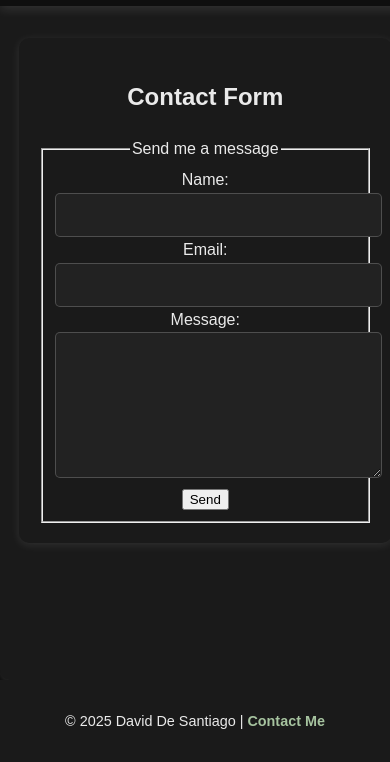
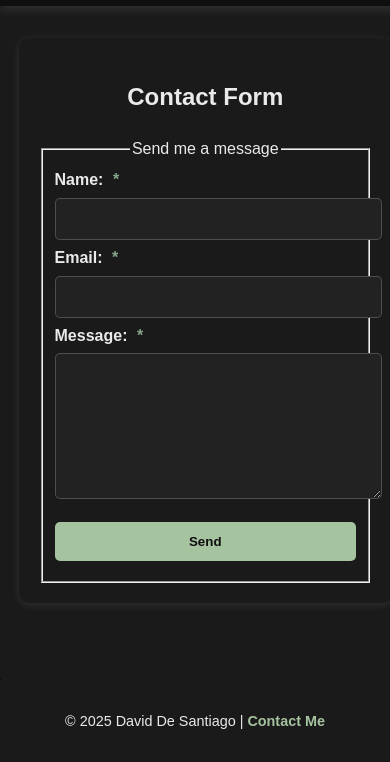
Before and after one commit to ddesantiag0/cse134b-hw4-portfolio, a plain HTML site: page contact.html in a window 390 px wide. Shown: the part 82-844 px from the top of the page. Drawn offline with Linux system fonts and the light colour scheme.

Commit message:
part 1 a

```diff
--- a/assets/css/styles.css
+++ b/assets/css/styles.css
@@ -269,12 +269,32 @@ main {
     text-align: center;
 }
 
+/* Center Form Fields & Adjust Spacing */
 #contact-form form {
     display: flex;
     flex-direction: column;
-    gap: 15px;
+    gap: 12px;
+    max-width: 450px;
+    margin: 0 auto;
 }
 
+/* Label Styling */
+#contact-form label {
+    font-weight: bold;
+    text-align: left;
+    display: block;
+    margin-bottom: 5px;
+    font-size: 1rem;
+}
+
+/* Required Field Indicator */
+#contact-form label .required {
+    color: var(--accent-color);
+    font-weight: bold;
+    margin-left: 5px;
+}
+
+/* Input & Textarea Styling */
 #contact-form input,
 #contact-form textarea {
     width: 100%;
@@ -284,12 +304,84 @@ main {
     font-size: 1rem;
     background: #222;
     color: var(--text-color);
+    margin-bottom: 5px;
 }
 
+/* Textarea Specific Adjustments */
 #contact-form textarea {
     resize: vertical;
     min-height: 120px;
 }
+
+/* Output Message Styling */
+output {
+    display: block;
+    font-size: 0.9rem;
+    margin-top: 3px;
+}
+
+/* Error Message Styling */
+.error {
+    color: red;
+    font-weight: bold;
+    display: none; /* Initially hidden */
+}
+
+/* Info Message Styling */
+.info {
+    color: var(--primary-color);
+    display: none; /* Initially hidden */
+}
+
+/* =======================
+   Contact Form Button
+======================= */
+#contact-form button {
+    padding: 12px;
+    border: none;
+    border-radius: 5px;
+    background: var(--primary-color);
+    color: var(--background-color);
+    font-weight: bold;
+    cursor: pointer;
+    transition: background 0.3s, transform 0.2s;
+    width: 100%;
+    max-width: 200px;
+    text-align: center;
+    margin: 10px auto;
+}
+
+#contact-form button:hover {
+    background: var(--accent-color);
+    transform: translateY(-2px);
+}
+
+/* =======================
+   Mobile Responsiveness
+======================= */
+@media (max-width: 768px) {
+    #contact-form {
+        max-width: 90%;
+        padding: 20px;
+    }
+
+    #contact-form input,
+    #contact-form textarea {
+        font-size: 0.9rem;
+    }
+}
+
+@media (max-width: 480px) {
+    #contact-form {
+        width: 95%;
+        padding: 15px;
+    }
+
+    #contact-form button {
+        max-width: 100%;
+    }
+}
+
 
 /* =======================
    Footer
--- a/contact.html
+++ b/contact.html
@@ -22,19 +22,30 @@
 <main>
     <section id="contact-form">
         <h2>Contact Form</h2>
-        <form action="#" method="post">
+        <form action="https://httpbin.org/post" method="POST">
             <fieldset>
                 <legend>Send me a message</legend>
 
-                <label for="name">Name:</label>
-                <input type="text" id="name" name="name" required><br>
+                <!-- Hidden Bot Field -->
+                <input type="hidden" name="possible_bot" value="true">
 
-                <label for="email">Email:</label>
-                <input type="email" id="email" name="email" required><br>
+                <!-- Name Field -->
+                <label for="name">Name: <span class="required">*</span></label>
+                <input type="text" id="name" name="name" required>
 
-                <label for="message">Message:</label>
-                <textarea id="message" name="message" rows="4" required></textarea><br>
+                <!-- Email Field -->
+                <label for="email">Email: <span class="required">*</span></label>
+                <input type="email" id="email" name="email" required>
 
+                <!-- Message Field -->
+                <label for="message">Message: <span class="required">*</span></label>
+                <textarea id="message" name="message" rows="4" required></textarea>
+
+                <!-- Output Messages -->
+                <output id="error-message" class="error"></output>
+                <output id="info-message" class="info"></output>
+
+                <!-- Submit Button -->
                 <button type="submit">Send</button>
             </fieldset>
         </form>
```
